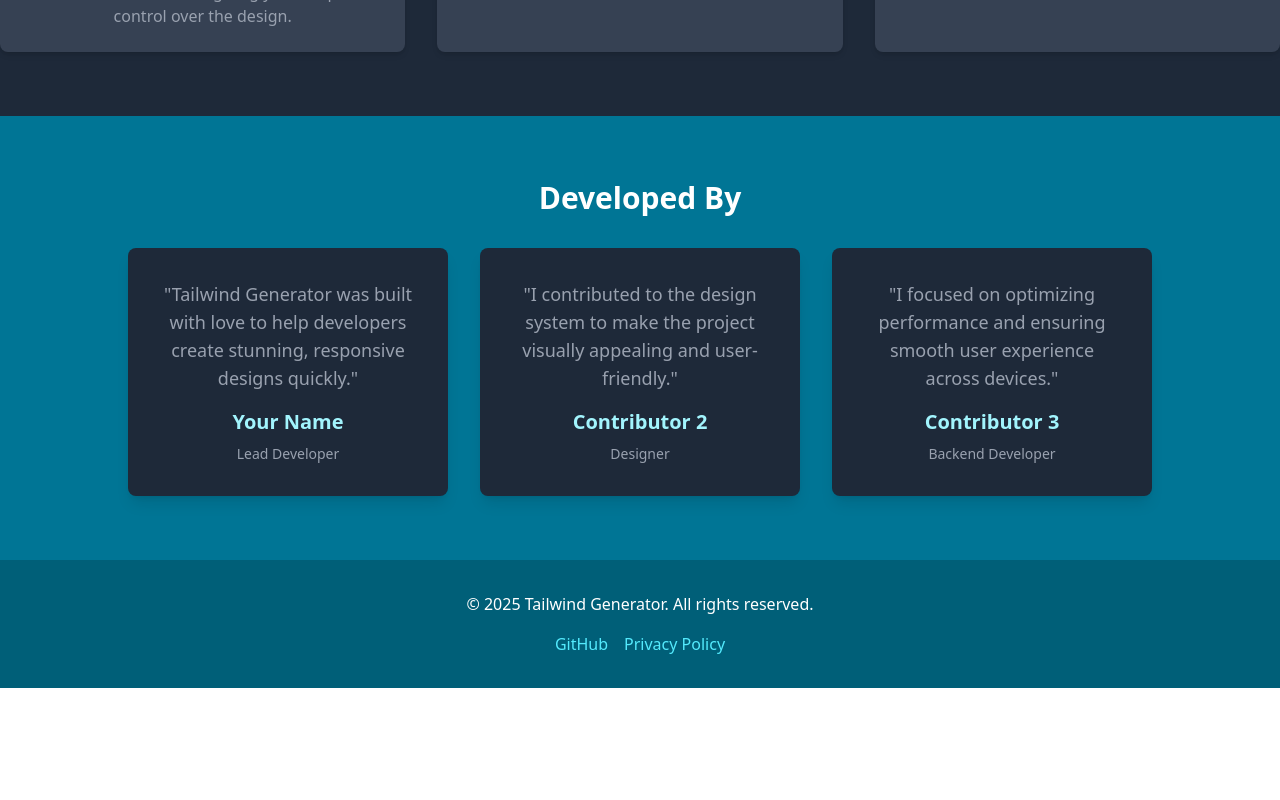
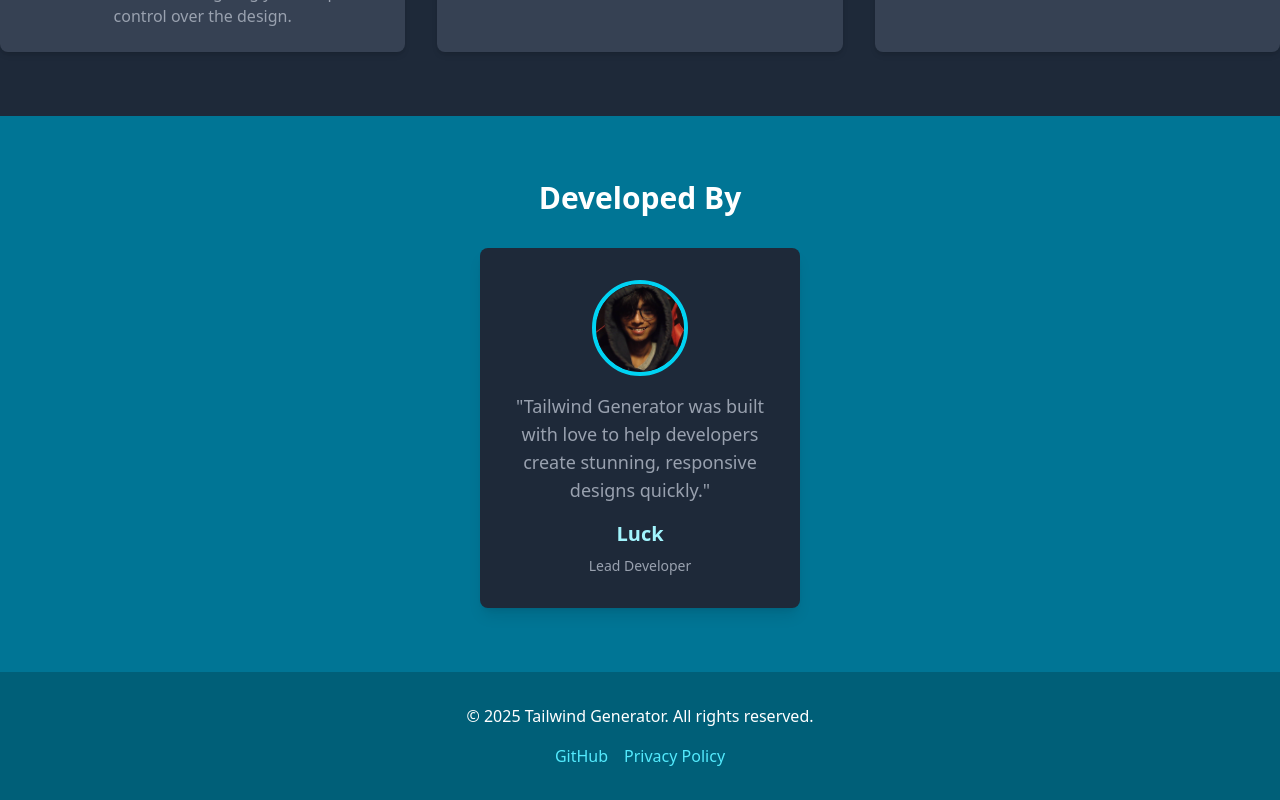
Before and after one commit to luckyguyluck/TailwindCSSGenerator, a React (Vite) app in the folder frontend/: page / in a window 1280 px wide. Shown: the part 656-1456 px from the top of the page. Before the commit the page ends 1344 px from the top, so only its background shows below. Built offline with nearby package versions, Linux system fonts and the light colour scheme.

Commit message:
UI updated

```diff
--- a/frontend/src/App.jsx
+++ b/frontend/src/App.jsx
@@ -1,7 +1,8 @@
 import Landing from "./Landing/Landing"
 import TopNav from "./TopNav/TopNav"
 import Footer from "./Components/Footer"
-import {Router , Routes, Route} from "react-router-dom"
+import GeneratorUI from "./Core/UI/GeneratorUI"
+import { Routes, Route} from "react-router-dom"
 
 function App() {
 
@@ -16,6 +17,7 @@
         <div className="w-full min-h-screenm pt-16">
             <Routes>
               <Route path="/" element={<Landing />}></Route>
+              <Route path="/generator" element = {<GeneratorUI />}></Route>
             </Routes>
         </div>
         <div className="w-full">
--- /dev/null
+++ b/frontend/src/Core/UI/GeneratorUI.jsx
@@ -0,0 +1,23 @@
+
+
+function GeneratorUI(){
+
+
+
+    return(
+        <>
+
+            <div className="w-full min-h-screen bg-cyan-100 dark:bg-gray-950">
+
+                <div className="w-full flex">
+                    <div className="flex-2/3 bg-cyan-100 dark:bg-gray-950 text-white">Preview</div>
+                    <div className="flex-1/3 bg-cyan-100 dark:bg-gray-950 text-white">Control panel</div>
+                </div>
+
+            </div>
+
+        </>
+    )
+}
+
+export default GeneratorUI;
--- a/frontend/src/Landing/Components/DeveloperSection.jsx
+++ b/frontend/src/Landing/Components/DeveloperSection.jsx
@@ -1,28 +1,25 @@
-
+import MyImage from "../../assets/myimage.jpg"
 
 function DeveloperSection(){
 
-
-    return(
+  return (
     <>
-            {/* Developed By Section */}
     <section className="py-16 bg-cyan-700 text-center dark:bg-cyan-800">
   <h2 className="text-3xl font-semibold text-white mb-8 dark:text-cyan-100">Developed By</h2>
-        <div className="container mx-auto flex flex-col lg:flex-row gap-8 justify-center items-center">
-          <div className="contributor bg-gray-800 p-8 rounded-lg shadow-lg max-w-xs dark:bg-gray-900">
-            <p className="text-lg text-gray-400 mb-4 dark:text-gray-300">"Tailwind Generator was built with love to help developers create stunning, responsive designs quickly."</p>
-            <h3 className="text-xl font-semibold text-cyan-200 mb-2 dark:text-cyan-100">Your Name</h3>
+  <div className="container mx-auto flex flex-col lg:flex-row gap-8 justify-center items-stretch">
+
+    {/* Developer - You */}
+    <div className="contributor bg-gray-800 p-8 rounded-lg shadow-lg max-w-xs w-full dark:bg-gray-900 flex flex-col h-full">
+      <img
+        src={MyImage}
+        alt="Developer"
+        className="w-24 h-24 rounded-full mx-auto mb-4 object-cover border-4 border-cyan-400"
+      />
+      <p className="text-lg text-gray-400 mb-4 dark:text-gray-300 flex-grow">
+        "Tailwind Generator was built with love to help developers create stunning, responsive designs quickly."
+      </p>
+      <h3 className="text-xl font-semibold text-cyan-200 mb-2 dark:text-cyan-100">Luck</h3>
       <p className="text-sm text-gray-400 dark:text-gray-300">Lead Developer</p>
-          </div>
-          <div className="contributor bg-gray-800 p-8 rounded-lg shadow-lg max-w-xs dark:bg-gray-900">
-            <p className="text-lg text-gray-400 mb-4 dark:text-gray-300">"I contributed to the design system to make the project visually appealing and user-friendly."</p>
-            <h3 className="text-xl font-semibold text-cyan-200 mb-2 dark:text-cyan-100">Contributor 2</h3>
-            <p className="text-sm text-gray-400 dark:text-gray-300">Designer</p>
-          </div>
-          <div className="contributor bg-gray-800 p-8 rounded-lg shadow-lg max-w-xs dark:bg-gray-900">
-            <p className="text-lg text-gray-400 mb-4 dark:text-gray-300">"I focused on optimizing performance and ensuring smooth user experience across devices."</p>
-            <h3 className="text-xl font-semibold text-cyan-200 mb-2 dark:text-cyan-100">Contributor 3</h3>
-            <p className="text-sm text-gray-400 dark:text-gray-300">Backend Developer</p>
     </div>
   </div>
 </section>
--- a/frontend/src/TopNav/TopNav.jsx
+++ b/frontend/src/TopNav/TopNav.jsx
@@ -15,7 +15,7 @@
             Home
           </a>
           <a
-            href="#features"
+            href="/#features"
             className="px-3 py-2 rounded-md hover:bg-fuchsia-100 dark:hover:bg-fuchsia-600 dark:hover:text-white transition-colors"
           >
             Features
```
Also changed, not shown: frontend/src/assets/myimage.jpg (added). Lines whose indentation alone changed are shown as unchanged.
